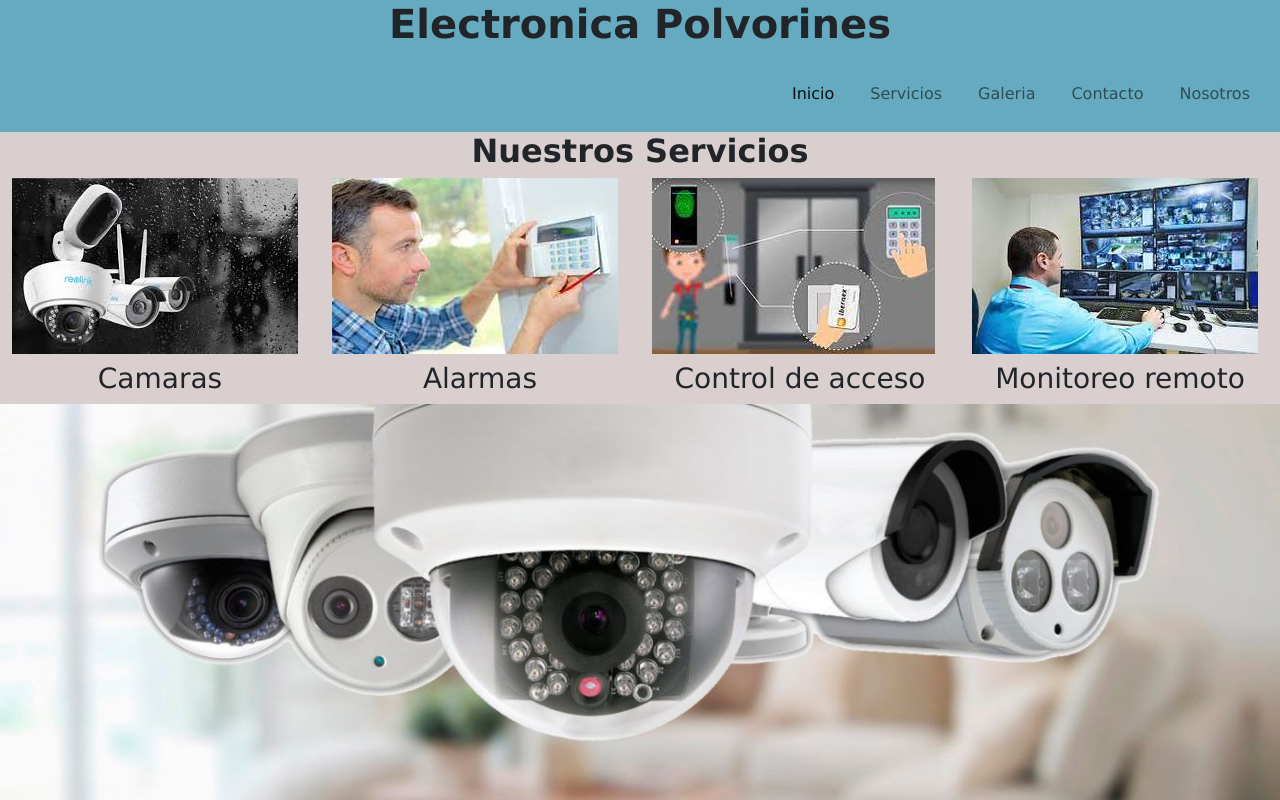
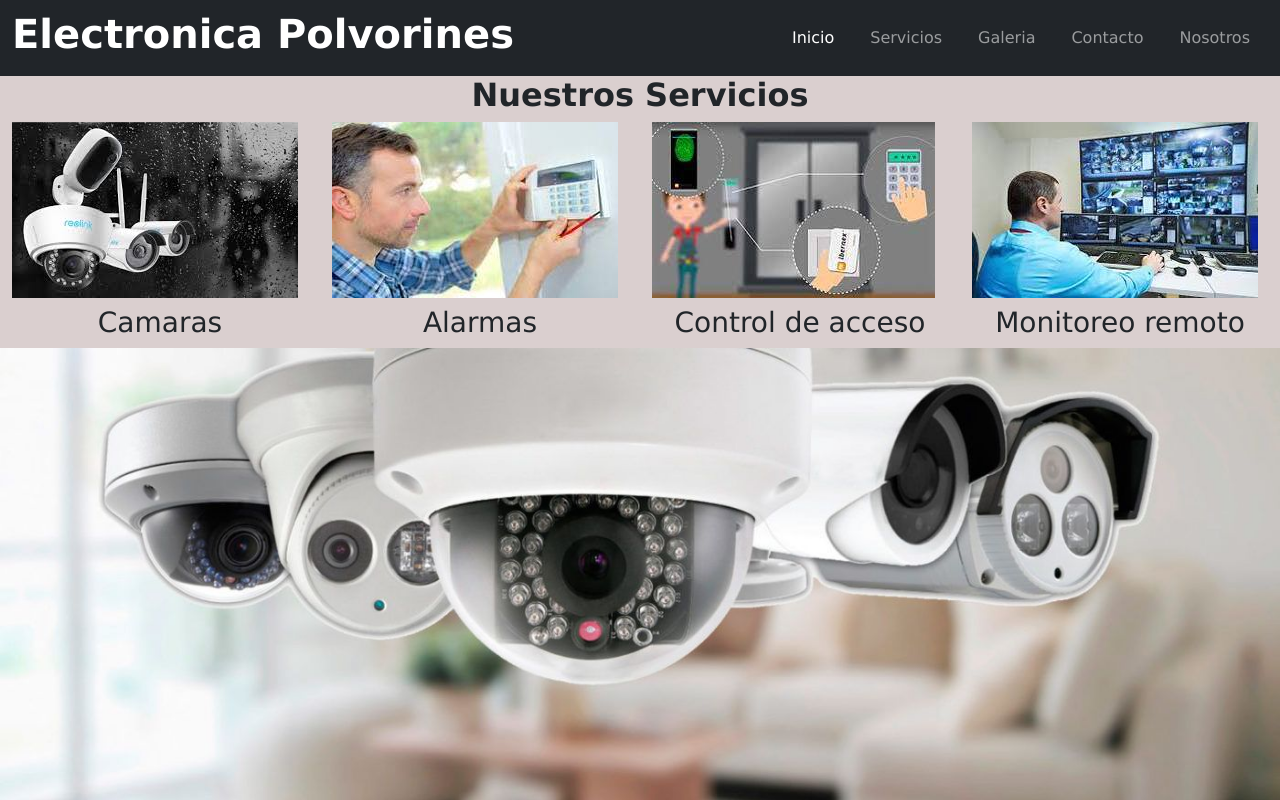
Before and after one commit to Emiportel01/2da-entrega, a plain HTML site: page index.html in a window 1280 px wide. Shown: the top 800 px of the page. Drawn offline with nearby package versions, Linux system fonts and the light colour scheme.

Commit message:
Actualizo Trabajo

```diff
--- a/estilos/css/estilos2.css
+++ b/estilos/css/estilos2.css
@@ -6,14 +6,18 @@
 
 body {
     background-color: rgb(218, 207, 207);
-    font-family:Verdana, Geneva, Tahoma, sans-serif
+    font-family: Verdana, Geneva, Tahoma, sans-serif
 }
 
 header {
     height: 250px;
-    background-color: rgb(102, 170, 191);
+    background-color:black;
     max-width: 100%;
     height: auto;
+}
+
+.titulo-header {
+    color: white;
 }
 
 h1 {
@@ -29,6 +33,7 @@ h2 {
 h3 {
     text-align: center;
 }
+
 p {
     text-align: center;
 }
@@ -60,7 +65,8 @@ form {
     margin-bottom: 20px;
 }
 
-input, textarea {
+input,
+textarea {
     width: 100%;
     margin-bottom: 20px;
     padding: 7px;
@@ -84,8 +90,12 @@ footer {
     color: white;
 }
 
-#boton{
+#boton {
     background-color: rgb(0, 0, 0);
     color: white;
     padding: 20px;
 }
+
+.titulo-servicios {
+    color: black;
+}
--- a/index.html
+++ b/index.html
@@ -1,4 +1,3 @@
-
 <!DOCTYPE html>
 <html lang="es">
 
@@ -7,17 +6,16 @@
   <meta http-equiv="X-UA-Compatible" content="IE=edge">
   <meta name="viewport" content="width=device-width, initial-scale=1.0">
   <title>Inicio</title>
-  <link href="https://cdn.jsdelivr.net/npm/bootstrap@5.2.2/dist/css/bootstrap.min.css" rel="stylesheet" integrity="sha384-Zenh87qX5JnK2Jl0vWa8Ck2rdkQ2Bzep5IDxbcnCeuOxjzrPF/et3URy9Bv1WTRi" crossorigin="anonymous">
-  <link rel="stylesheet" href="./estilos/css/estilos2.css">
+  <link href="https://cdn.jsdelivr.net/npm/bootstrap@5.2.2/dist/css/bootstrap.min.css" rel="stylesheet"
+    integrity="sha384-Zenh87qX5JnK2Jl0vWa8Ck2rdkQ2Bzep5IDxbcnCeuOxjzrPF/et3URy9Bv1WTRi" crossorigin="anonymous">
+  <link rel="stylesheet" href="../estilos/css/estilos2.css">
 </head>
 
 <body>
   <header>
+    <nav class="navbar navbar-expand-lg bg bg-dark navbar-dark">
       <div class="container-fluid">
-      <h1>Electronica Polvorines</h1>
-    </div>
-    <nav class="navbar navbar-expand-lg">
-    <div class="container-fluid">
+        <h1 class="titulo-header">Electronica Polvorines</h1>
         <a class="navbar-brand" href="#"></a>
 
         <button class="navbar-toggler" type="button" data-bs-toggle="collapse" data-bs-target="#navbarNavDropdown"
@@ -73,7 +71,9 @@
     <section>
       <div class="banner1">
         <img class="img-fluid" src="./images/banner-mejor-camara-de-seguridad-1400x638-1.jpg" alt="Imagen Banner1">
-    <p>Lorem ipsum dolor sit amet consectetur adipisicing elit. Quasi maxime blanditiis dolor cum praesentium explicabo necessitatibus? Harum, incidunt libero quod, facilis deleniti excepturi explicabo debitis facere ullam ea, illo suscipit!</p>
+        <p>Lorem ipsum dolor sit amet consectetur adipisicing elit. Quasi maxime blanditiis dolor cum praesentium
+          explicabo necessitatibus? Harum, incidunt libero quod, facilis deleniti excepturi explicabo debitis facere
+          ullam ea, illo suscipit!</p>
         <img class="img-fluid" src="./images/cropped-fondo-am-seguridad1.jpg" alt="Imagen Banner2">
         <div class="container-fluid">
           <h2>Envianos tu consulta</h2>
@@ -100,6 +100,9 @@
     </div>
     </div>
   </footer>
-<script src="https://cdn.jsdelivr.net/npm/bootstrap@5.2.2/dist/js/bootstrap.bundle.min.js" integrity="sha384-OERcA2EqjJCMA+/3y+gxIOqMEjwtxJY7qPCqsdltbNJuaOe923+mo//f6V8Qbsw3" crossorigin="anonymous"></script>
+  <script src="https://cdn.jsdelivr.net/npm/bootstrap@5.2.2/dist/js/bootstrap.bundle.min.js"
+    integrity="sha384-OERcA2EqjJCMA+/3y+gxIOqMEjwtxJY7qPCqsdltbNJuaOe923+mo//f6V8Qbsw3"
+    crossorigin="anonymous"></script>
 </body>
+
 </html>
```
Also changed, not shown: pages/contacto.html (+9 -6 lines), pages/galeria.html (+20 -14 lines), pages/nosotros.html (+20 -10 lines), pages/servicios.html (+9 -6 lines), 2 other files. Lines whose indentation alone changed are shown as unchanged.
